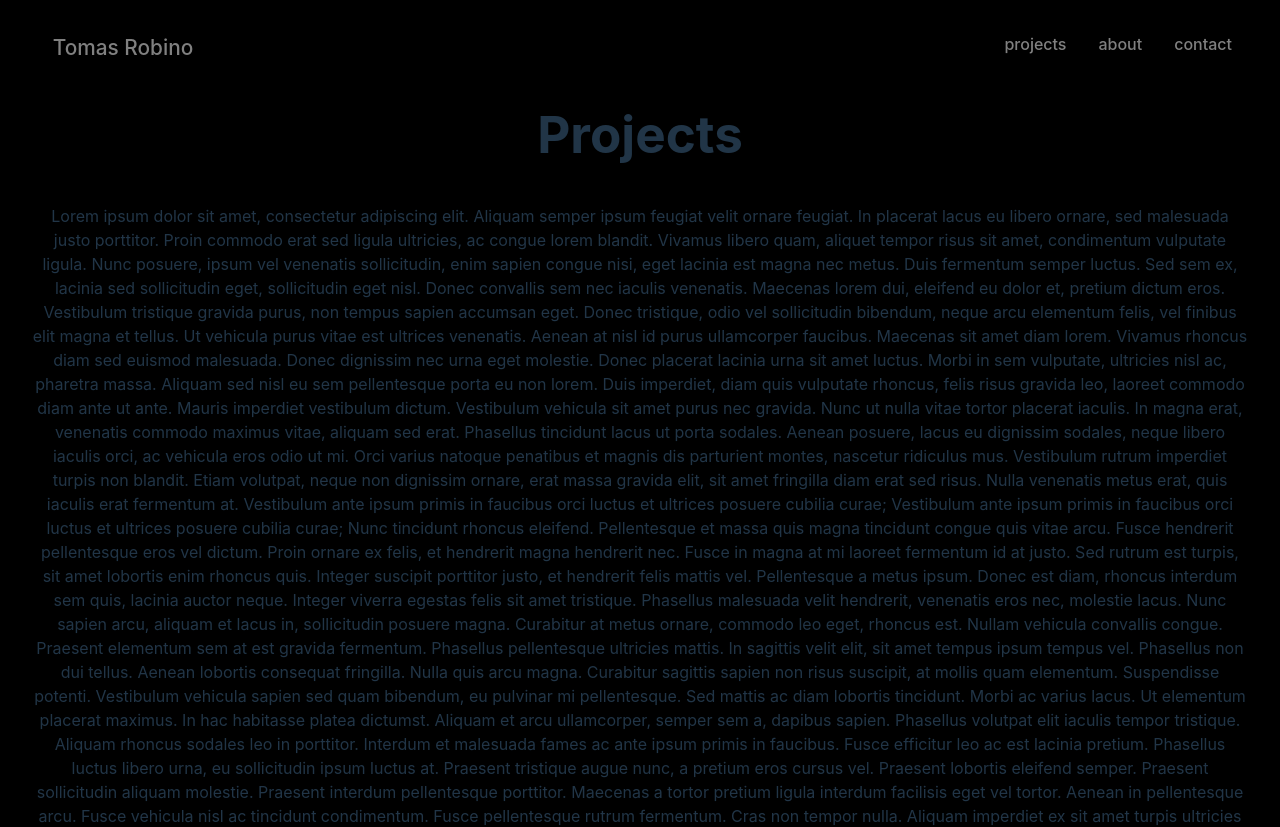
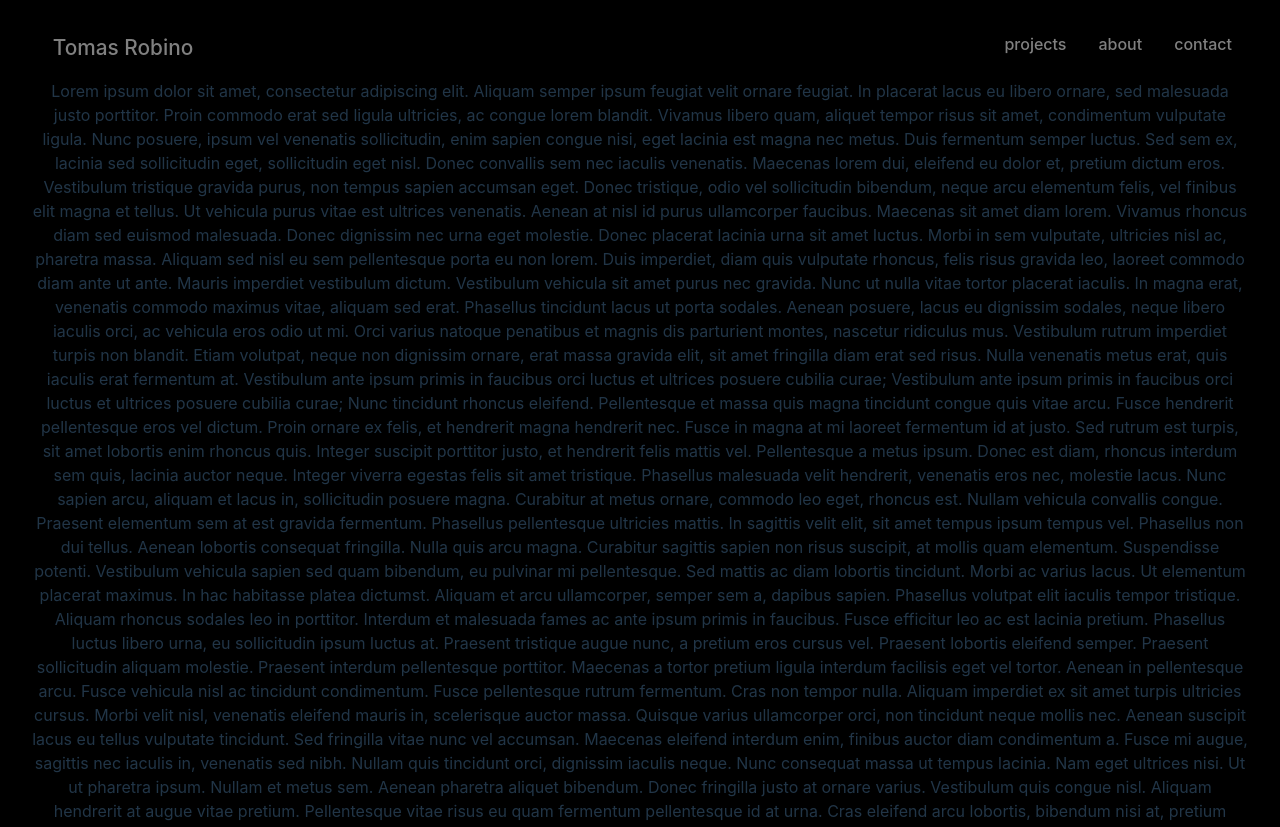
Before and after one commit to tomasrobino/portfolio-website, a React (Vite) app: page / in a window 1280 px wide. Shown: the top 827 px of the page. Built offline with nearby package versions, Linux system fonts and the light colour scheme.

Commit message:
moved project title to projects component

```diff
--- a/src/App.tsx
+++ b/src/App.tsx
@@ -1,4 +1,4 @@
-import React, {useRef} from 'react'
+import React, {useEffect, useRef} from 'react'
 import styles from "./App.module.css"
 import Header from "./Header.tsx";
 import Projects from "./Projects.tsx";
@@ -6,18 +6,37 @@ import Projects from "./Projects.tsx";
 
 function App() {
   const projectsRef = useRef<HTMLHeadingElement>(null);
-  document.getElementById("root")!.addEventListener('wheel', handleScroll);
-
-  function handleScroll() {
-    if (!projectsRef.current) return;
-    console.log(projectsRef.current!.getBoundingClientRect().top);
-  }
 
   return (
     <div className={styles.app}>
       <Header />
-      <section>
-        <h1 className={styles.title} ref={projectsRef}>Projects</h1>
+      <p>Lorem ipsum dolor sit amet, consectetur adipiscing elit. Aliquam semper ipsum feugiat velit ornare feugiat. In placerat lacus eu libero ornare, sed malesuada justo porttitor. Proin commodo erat sed ligula ultricies, ac congue lorem blandit. Vivamus libero quam, aliquet tempor risus sit amet, condimentum vulputate ligula. Nunc posuere, ipsum vel venenatis sollicitudin, enim sapien congue nisi, eget lacinia est magna nec metus. Duis fermentum semper luctus. Sed sem ex, lacinia sed sollicitudin eget, sollicitudin eget nisl. Donec convallis sem nec iaculis venenatis. Maecenas lorem dui, eleifend eu dolor et, pretium dictum eros. Vestibulum tristique gravida purus, non tempus sapien accumsan eget. Donec tristique, odio vel sollicitudin bibendum, neque arcu elementum felis, vel finibus elit magna et tellus. Ut vehicula purus vitae est ultrices venenatis. Aenean at nisl id purus ullamcorper faucibus. Maecenas sit amet diam lorem. Vivamus rhoncus diam sed euismod malesuada.
+
+        Donec dignissim nec urna eget molestie. Donec placerat lacinia urna sit amet luctus. Morbi in sem vulputate, ultricies nisl ac, pharetra massa. Aliquam sed nisl eu sem pellentesque porta eu non lorem. Duis imperdiet, diam quis vulputate rhoncus, felis risus gravida leo, laoreet commodo diam ante ut ante. Mauris imperdiet vestibulum dictum. Vestibulum vehicula sit amet purus nec gravida.
+
+        Nunc ut nulla vitae tortor placerat iaculis. In magna erat, venenatis commodo maximus vitae, aliquam sed erat. Phasellus tincidunt lacus ut porta sodales. Aenean posuere, lacus eu dignissim sodales, neque libero iaculis orci, ac vehicula eros odio ut mi. Orci varius natoque penatibus et magnis dis parturient montes, nascetur ridiculus mus. Vestibulum rutrum imperdiet turpis non blandit. Etiam volutpat, neque non dignissim ornare, erat massa gravida elit, sit amet fringilla diam erat sed risus. Nulla venenatis metus erat, quis iaculis erat fermentum at. Vestibulum ante ipsum primis in faucibus orci luctus et ultrices posuere cubilia curae; Vestibulum ante ipsum primis in faucibus orci luctus et ultrices posuere cubilia curae; Nunc tincidunt rhoncus eleifend.
+
+        Pellentesque et massa quis magna tincidunt congue quis vitae arcu. Fusce hendrerit pellentesque eros vel dictum. Proin ornare ex felis, et hendrerit magna hendrerit nec. Fusce in magna at mi laoreet fermentum id at justo. Sed rutrum est turpis, sit amet lobortis enim rhoncus quis. Integer suscipit porttitor justo, et hendrerit felis mattis vel. Pellentesque a metus ipsum. Donec est diam, rhoncus interdum sem quis, lacinia auctor neque. Integer viverra egestas felis sit amet tristique. Phasellus malesuada velit hendrerit, venenatis eros nec, molestie lacus. Nunc sapien arcu, aliquam et lacus in, sollicitudin posuere magna. Curabitur at metus ornare, commodo leo eget, rhoncus est. Nullam vehicula convallis congue. Praesent elementum sem at est gravida fermentum. Phasellus pellentesque ultricies mattis.
+
+        In sagittis velit elit, sit amet tempus ipsum tempus vel. Phasellus non dui tellus. Aenean lobortis consequat fringilla. Nulla quis arcu magna. Curabitur sagittis sapien non risus suscipit, at mollis quam elementum. Suspendisse potenti. Vestibulum vehicula sapien sed quam bibendum, eu pulvinar mi pellentesque. Sed mattis ac diam lobortis tincidunt.
+
+        Morbi ac varius lacus. Ut elementum placerat maximus. In hac habitasse platea dictumst. Aliquam et arcu ullamcorper, semper sem a, dapibus sapien. Phasellus volutpat elit iaculis tempor tristique. Aliquam rhoncus sodales leo in porttitor. Interdum et malesuada fames ac ante ipsum primis in faucibus. Fusce efficitur leo ac est lacinia pretium. Phasellus luctus libero urna, eu sollicitudin ipsum luctus at. Praesent tristique augue nunc, a pretium eros cursus vel. Praesent lobortis eleifend semper. Praesent sollicitudin aliquam molestie. Praesent interdum pellentesque porttitor.
+
+        Maecenas a tortor pretium ligula interdum facilisis eget vel tortor. Aenean in pellentesque arcu. Fusce vehicula nisl ac tincidunt condimentum. Fusce pellentesque rutrum fermentum. Cras non tempor nulla. Aliquam imperdiet ex sit amet turpis ultricies cursus. Morbi velit nisl, venenatis eleifend mauris in, scelerisque auctor massa. Quisque varius ullamcorper orci, non tincidunt neque mollis nec.
+
+        Aenean suscipit lacus eu tellus vulputate tincidunt. Sed fringilla vitae nunc vel accumsan. Maecenas eleifend interdum enim, finibus auctor diam condimentum a. Fusce mi augue, sagittis nec iaculis in, venenatis sed nibh. Nullam quis tincidunt orci, dignissim iaculis neque. Nunc consequat massa ut tempus lacinia. Nam eget ultrices nisi. Ut ut pharetra ipsum.
+
+        Nullam et metus sem. Aenean pharetra aliquet bibendum. Donec fringilla justo at ornare varius. Vestibulum quis congue nisl. Aliquam hendrerit at augue vitae pretium. Pellentesque vitae risus eu quam fermentum pellentesque id at urna. Cras eleifend arcu lobortis, bibendum nisi at, pretium augue.
+
+        Sed tempus lorem imperdiet nibh pulvinar, ut tincidunt nisl elementum. Curabitur congue nulla a est porttitor pellentesque. Proin ac lectus at dui convallis lobortis. Vivamus viverra erat sed diam porta vulputate. Integer vitae dapibus nunc. Morbi vestibulum dui eu commodo laoreet. Sed nec ligula molestie, congue justo sed, hendrerit dolor. Suspendisse vel maximus nulla. In hac habitasse platea dictumst. Interdum et malesuada fames ac ante ipsum primis in faucibus. Nulla facilisi. Donec eu ultricies metus. In interdum magna eget finibus iaculis. Donec ultricies tempus mi, sed ultrices lacus porta eu.
+
+        Morbi pharetra ex vitae augue condimentum, at eleifend eros blandit. Nunc eu augue id risus euismod dictum. Donec ac enim nisi. Quisque dapibus nisl ac lectus varius rhoncus. Orci varius natoque penatibus et magnis dis parturient montes, nascetur ridiculus mus. Suspendisse sed pretium nunc, nec finibus augue. Duis placerat viverra turpis ac venenatis. Mauris eleifend posuere commodo.
+
+        Fusce vehicula varius fringilla. Phasellus dignissim, nulla eu rutrum porta, mi nibh tempus massa, nec congue lectus neque et mauris. Pellentesque sed varius ante. Cras iaculis convallis lobortis. Sed eget turpis at nunc maximus cursus sed a nibh. Suspendisse eleifend placerat imperdiet. Proin ipsum dui, euismod vel laoreet non, pellentesque nec lectus. Proin lorem dui, tristique ac dapibus nec, dignissim vitae purus. Phasellus ullamcorper pretium dolor, ac pulvinar dolor lacinia vitae. Mauris dictum maximus quam vel tincidunt. Donec volutpat, nisi vitae facilisis scelerisque, nibh arcu ornare est, sit amet condimentum dolor arcu at leo. Pellentesque rutrum consequat libero, id tincidunt lacus varius sit amet. Nulla facilisi. Aenean at libero aliquam, laoreet mauris id, egestas tellus. Morbi convallis libero aliquet odio lobortis, eget tincidunt risus pulvinar.
+
+        Orci varius natoque penatibus et magnis dis parturient montes, nascetur ridiculus mus. Phasellus sem urna, dapibus sit amet dapibus quis, condimentum at leo. Donec at luctus nibh, a iaculis leo. Pellentesque vel nibh non dui dignissim vehicula laoreet semper ipsum. Duis volutpat non odio vitae consequat. Proin vulputate purus quis tortor lacinia, et accumsan mi tincidunt. Vivamus euismod arcu in pretium bibendum. Vivamus ultrices tellus nec eros ultrices ultrices. Donec turpis felis, fringilla in nulla laoreet, vehicula ultricies ipsum. Aenean vestibulum porttitor ante, eu fringilla elit lacinia quis. Integer eu feugiat urna. Nulla eget sem est. Sed in interdum lorem, sit amet vulputate neque.
+      </p>
+      <section ref={projectsRef}>
         <Projects />
       </section>
       <p>Lorem ipsum dolor sit amet, consectetur adipiscing elit. Aliquam semper ipsum feugiat velit ornare feugiat. In placerat lacus eu libero ornare, sed malesuada justo porttitor. Proin commodo erat sed ligula ultricies, ac congue lorem blandit. Vivamus libero quam, aliquet tempor risus sit amet, condimentum vulputate ligula. Nunc posuere, ipsum vel venenatis sollicitudin, enim sapien congue nisi, eget lacinia est magna nec metus. Duis fermentum semper luctus. Sed sem ex, lacinia sed sollicitudin eget, sollicitudin eget nisl. Donec convallis sem nec iaculis venenatis. Maecenas lorem dui, eleifend eu dolor et, pretium dictum eros. Vestibulum tristique gravida purus, non tempus sapien accumsan eget. Donec tristique, odio vel sollicitudin bibendum, neque arcu elementum felis, vel finibus elit magna et tellus. Ut vehicula purus vitae est ultrices venenatis. Aenean at nisl id purus ullamcorper faucibus. Maecenas sit amet diam lorem. Vivamus rhoncus diam sed euismod malesuada.
--- a/src/Projects.tsx
+++ b/src/Projects.tsx
@@ -1,7 +1,10 @@
+import styles from "./App.module.css";
+import React from "react";
+
 export default function Projects() {
   return (
     <div>
-
+      <h1 className={styles.title}>Projects</h1>
     </div>
   )
 }
```
